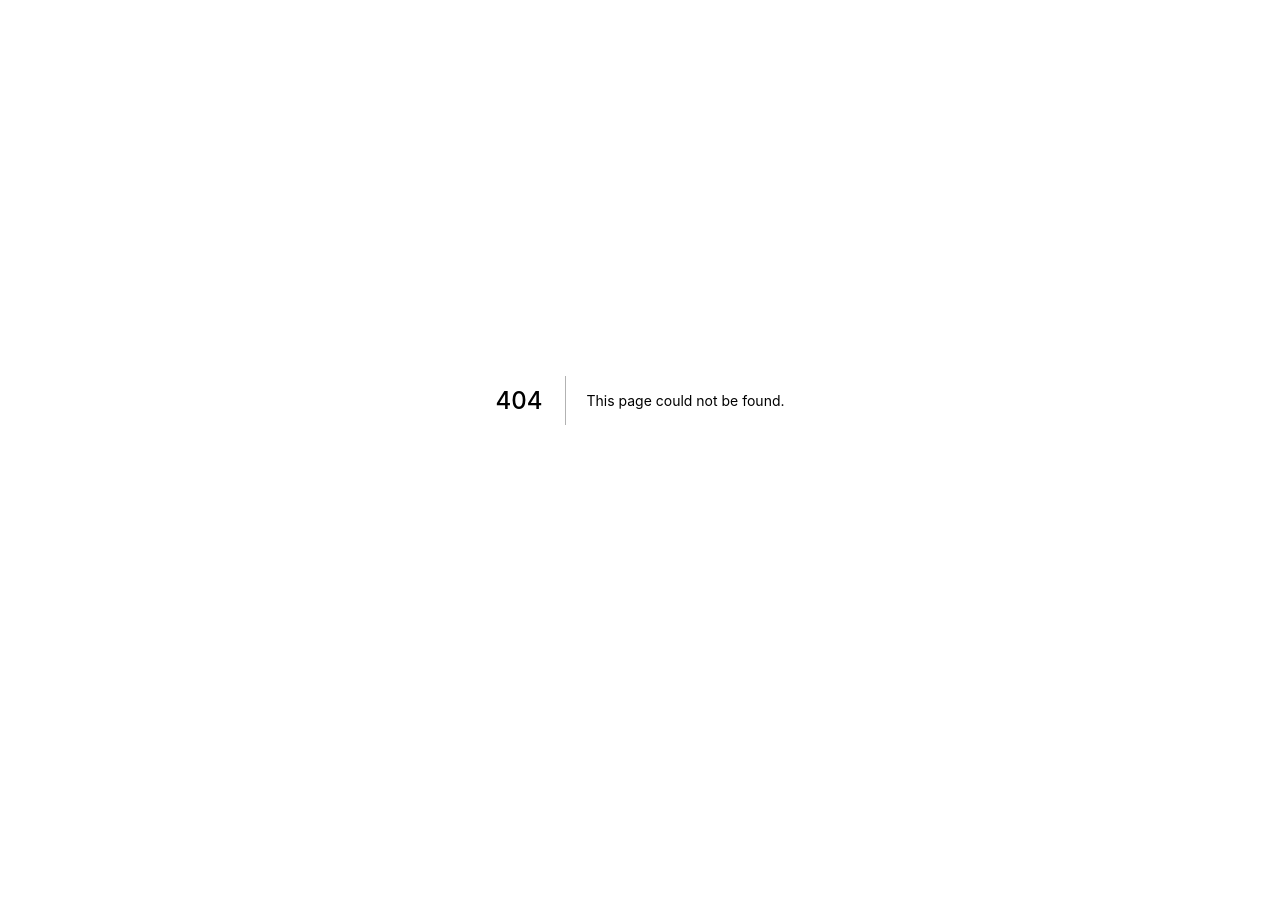
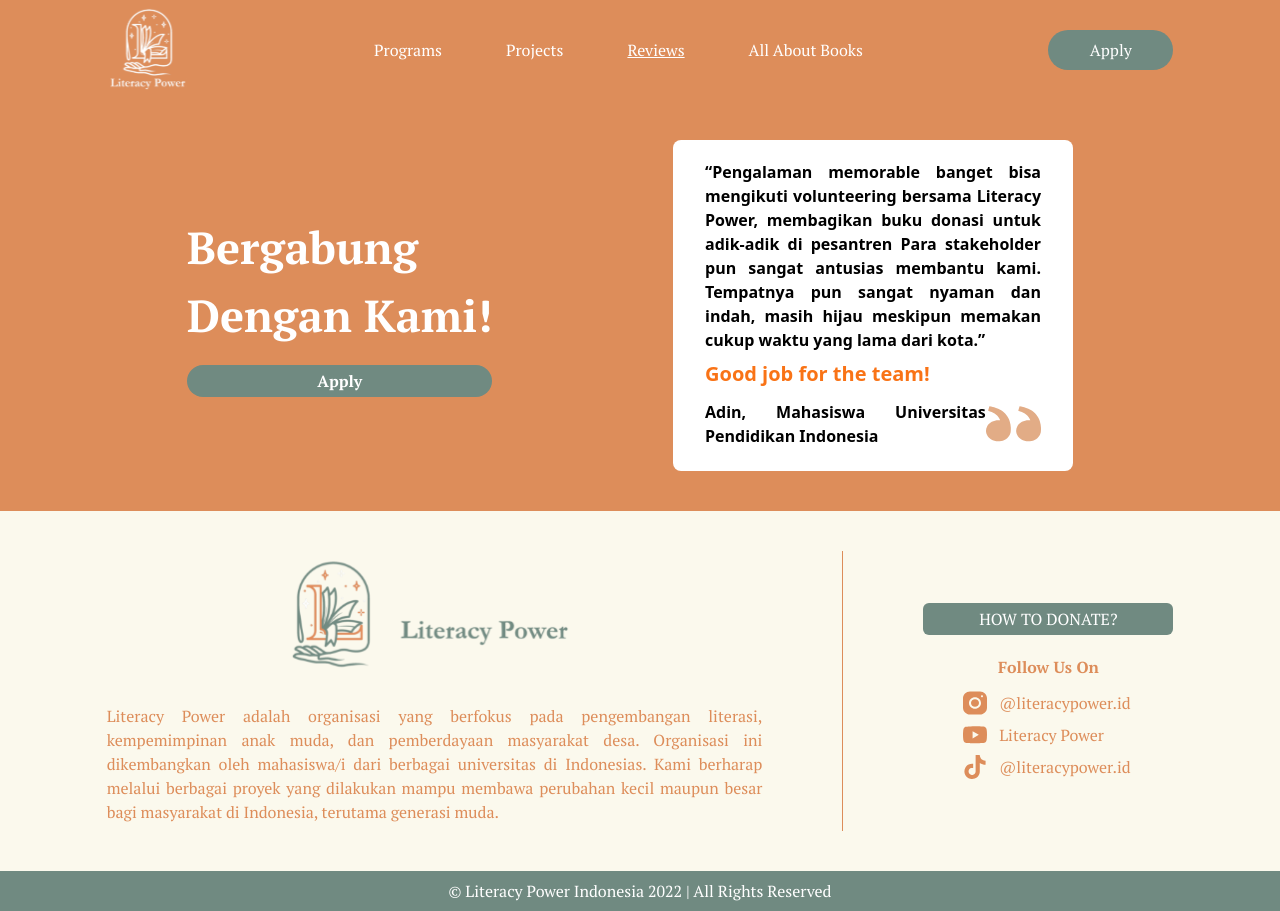
Before and after one commit to literacypowerdev/literacypowerindonesia, a Next.js app: page /reviews in a window 1280 px wide. Before the commit this address had no page. Before the commit the page ends 800 px from the top, so only its background shows below. Built offline with nearby package versions, Linux system fonts and the light colour scheme.

Commit message:
Updated review footer section

```diff
--- a/components/organisms/Reviews/index.tsx
+++ b/components/organisms/Reviews/index.tsx
@@ -6,8 +6,15 @@ import "slick-carousel/slick/slick-theme.css";
 import { ReviewSlider } from "./slider";
 import Image from "next/image";
 import Kutip from "/public/icon/quotes.svg";
+import Link from "next/link";
 
-const Reviews = () => {
+export interface ReviewsProps {
+  isReview?: boolean;
+}
+
+const Reviews = (props: ReviewsProps) => {
+  const { isReview } = props;
+
   const settings = {
     dots: false,
     infinite: true,
@@ -22,14 +29,23 @@ const Reviews = () => {
         <div className="Left flex flex-col gap-4">
           <div className="Bergabung text-white font-bold text-title2 text-center md:text-left font-ptserif">
             <h1>
-              Apa
+              {isReview ? "Bergabung" : "Apa"}
               <br />
-              Kata Mereka?
+              {isReview ? "Dengan Kami!" : "Kata Mereka?"}
             </h1>
           </div>
-          <div className="Button font-bold max-w-[400px] min-w-[200px]">
-            <Button text="See More Reviews" size="normal" border="full" />
-          </div>
+          {isReview ? (
+            <Link href="/apply">
+              <div className="Button font-bold max-w-[400px] min-w-[200px]">
+                <Button text="Apply" link size="normal" border="full" />
+              </div>
+            </Link>
+          ) : (
+            <div className="Button font-bold max-w-[400px] min-w-[200px]">
+              <Button text="See More Reviews" size="normal" border="full" />
+            </div>
+          )}
+          {/* <Button text="See More Reviews" size="normal" border="full" /> */}
         </div>
         <div className="Slider w-full md:w-fit text-left md:text-justify p-5">
           <div className="bg-white mx-auto rounded-lg py-5 px-8 w-full max-w-[500px] md:w-[400px]">
--- /dev/null
+++ b/pages/reviews.tsx
@@ -0,0 +1,14 @@
+import React from "react";
+import Footer from "../components/organisms/Footer";
+import Navbar from "../components/organisms/Navbar";
+import Reviews from "../components/organisms/Reviews";
+
+export default function Review() {
+  return (
+    <>
+      <Navbar active="Reviews" />
+      <Reviews isReview />
+      <Footer />
+    </>
+  );
+}
```
